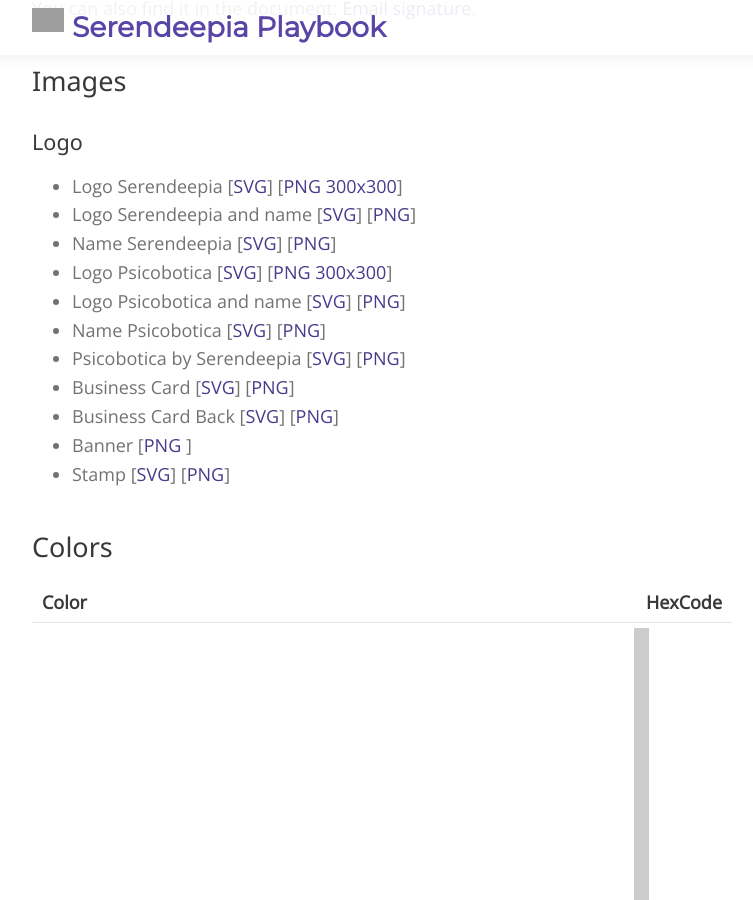
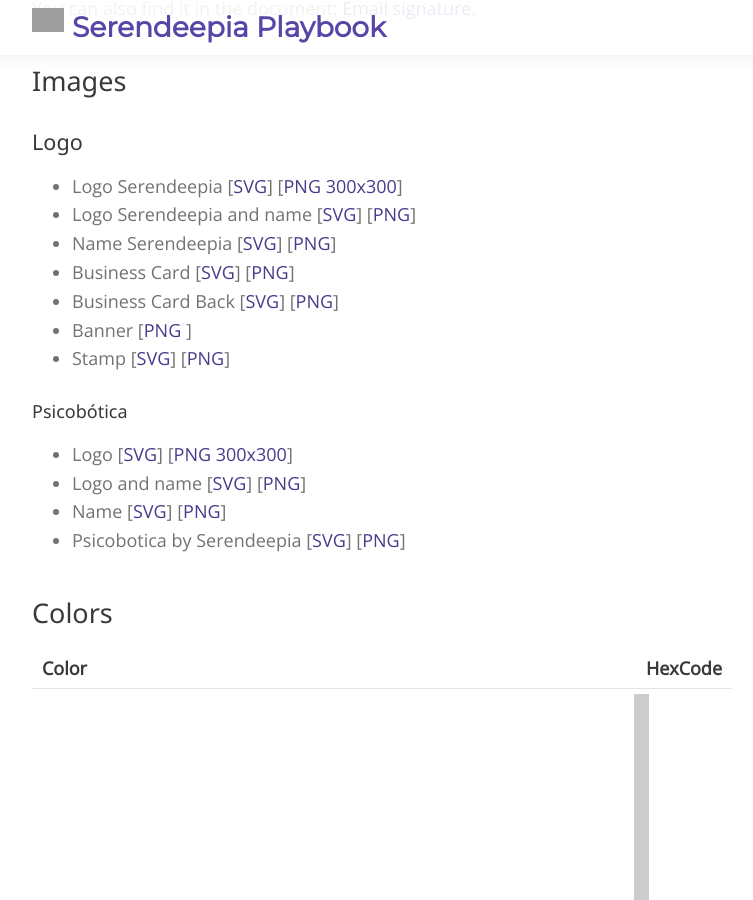
Before and after one commit to serendeepia/playbook, a Jekyll site: the page built from _docs/5_1_branding.md, in a window 1280 px wide and 900 px high, scrolled down 1006 px. Shown: the whole window, without its empty margins (258-1011 px from the left). Built offline with Jekyll 4.4.1, drawn with Linux system fonts in a browser that asks for light colours; nearby versions of some CDN libraries; comment, search, counter and statistics services are not loaded; grey boxes are pictures that could not be loaded.

Commit message:
refactoring of logos and fixed links

```diff
--- a/_docs/5_1_branding.md
+++ b/_docs/5_1_branding.md
@@ -45,14 +45,17 @@ You can also find it in the document: [Email signature](https://drive.google.com
 * Logo Serendeepia [[SVG](/assets/images/logo.svg)] [[PNG 300x300](/assets/images/logo.png)]
 * Logo Serendeepia and name [[SVG](/assets/images/logo_name.svg)] [[PNG](/assets/images/logo_name.png)]
 * Name Serendeepia [[SVG](/assets/images/name.svg)] [[PNG](/assets/images/name.png)]
-* Logo Psicobotica [[SVG](/assets/images/logo-psicobotica.svg)] [[PNG 300x300](/assets/images/logo-psicobotica.png)]
-* Logo Psicobotica and name [[SVG](/assets/images/logo-psicobotica_name.svg)] [[PNG](/assets/images/logo-psicobotica_name.png)]
-* Name Psicobotica [[SVG](/assets/images/name-psicobotica.svg)] [[PNG](/assets/images/name-psicobotica.png)]
-* Psicobotica by Serendeepia [[SVG](/assets/images/psicobotica_by_serendeepia.svg)] [[PNG](/assets/images/psicobotica_by_serendeepia_600.png)]
 * Business Card [[SVG](/assets/images/business_card.svg)] [[PNG](/assets/images/business_card.png)]
 * Business Card Back [[SVG](/assets/images/business_card_back.svg)] [[PNG](/assets/images/business_card_back.png)]
 * Banner [[PNG ](/assets/images/banner.png)]
 * Stamp [[SVG](/assets/images/stamp.svg)] [[PNG](/assets/images/stamp.png)]
+
+#### Psicobótica
+
+* Logo [[SVG](/assets/images/psicobotica/logo.svg)] [[PNG 300x300](/assets/images/psicobotica/logo.png)]
+* Logo and name [[SVG](/assets/images/psicobotica/logo_name.svg)] [[PNG](/assets/images/psicobotica/logo_name.png)]
+* Name [[SVG](/assets/images/psicobotica/name.svg)] [[PNG](/assets/images/psicobotica/name.png)]
+* Psicobotica by Serendeepia [[SVG](/assets/images/psicobotica/psicobotica_by_serendeepia.svg)] [[PNG](/assets/images/psicobotica/psicobotica_by_serendeepia_600.png)]
 
 ## Colors
 
```
Also changed, not shown: assets/images/psicobotica/logo.png (renamed from assets/images/logo-psicobotica.png), assets/images/psicobotica/logo.svg (renamed from assets/images/logo-psicobotica.svg), assets/images/psicobotica/logo_name.png (renamed from assets/images/logo-psicobotica_name.png), assets/images/psicobotica/logo_name.svg (renamed from assets/images/logo-psicobotica_name.svg), assets/images/psicobotica/name.png (renamed from assets/images/name-psicobotica.png), assets/images/psicobotica/name.svg (renamed from assets/images/name-psicobotica.svg), assets/images/psicobotica/psicobotica_by_serendeepia.svg (renamed from assets/images/psicobotica_by_serendeepia.svg), assets/images/psicobotica/psicobotica_by_serendeepia_1200.png (renamed from assets/images/psicobotica_bySerendeepia_1200.png), assets/images/psicobotica/psicobotica_by_serendeepia_600.png (renamed from assets/images/psicobotica_bySerendeepia_600.png).
